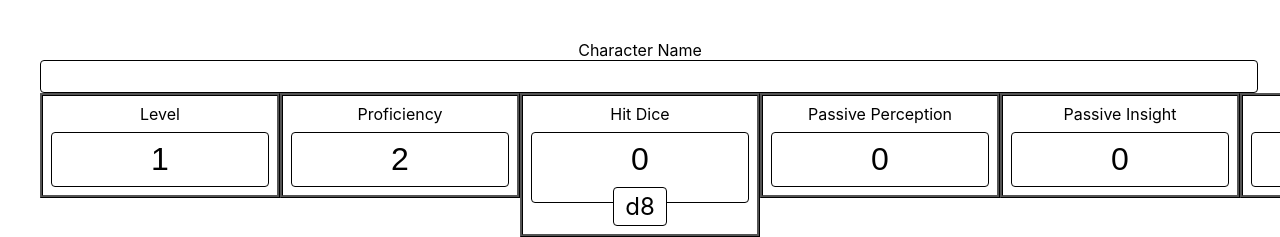
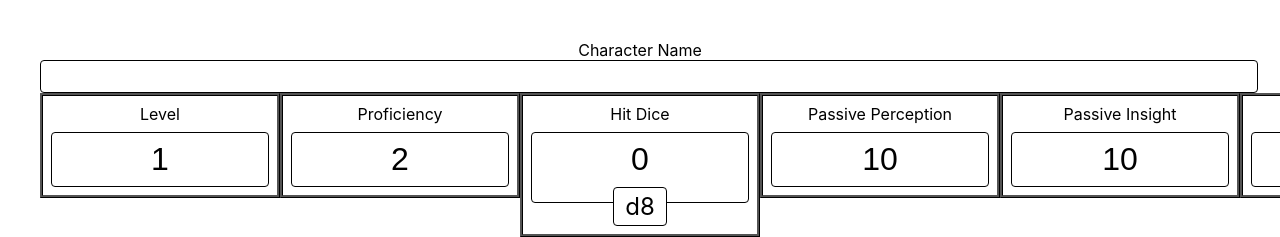
Before and after one commit to AbboDev/DND, a Nuxt app: page / in a window 1280 px wide. Shown: the top 237 px of the page. Built offline with nearby package versions, Linux system fonts and the light colour scheme.

Commit message:
fix: add default 10 point to passive skills

```diff
--- a/stores/character.ts
+++ b/stores/character.ts
@@ -115,11 +115,11 @@ export const useCharacterStore = defineStore(
     );
 
     const passivePerception = computed<number>(() =>
-      calculatedSkill.value("wisdom", "perception")
+      10 + calculatedSkill.value("wisdom", "perception")
     );
 
     const passiveInsight = computed<number>(() =>
-      calculatedSkill.value("wisdom", "insight")
+      10 + calculatedSkill.value("wisdom", "insight")
     );
 
     const toggleProficiency = (
```
